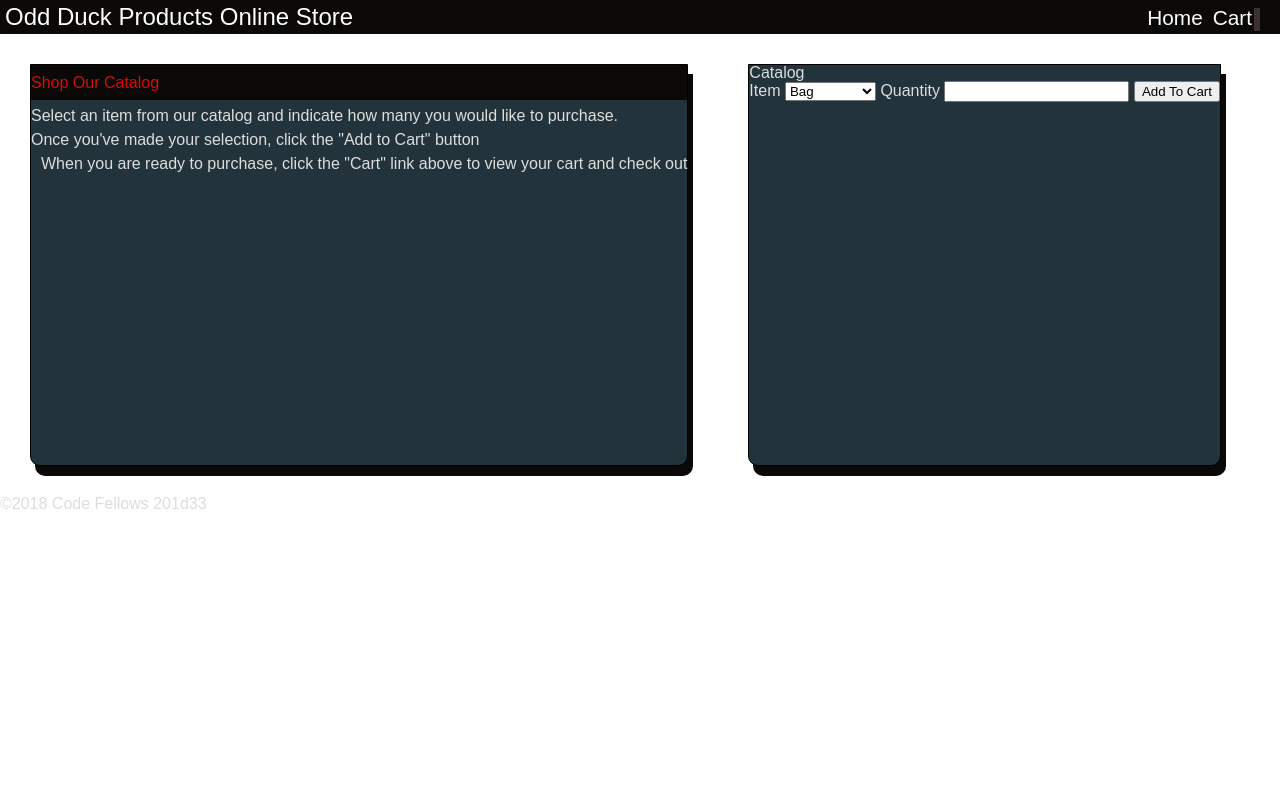
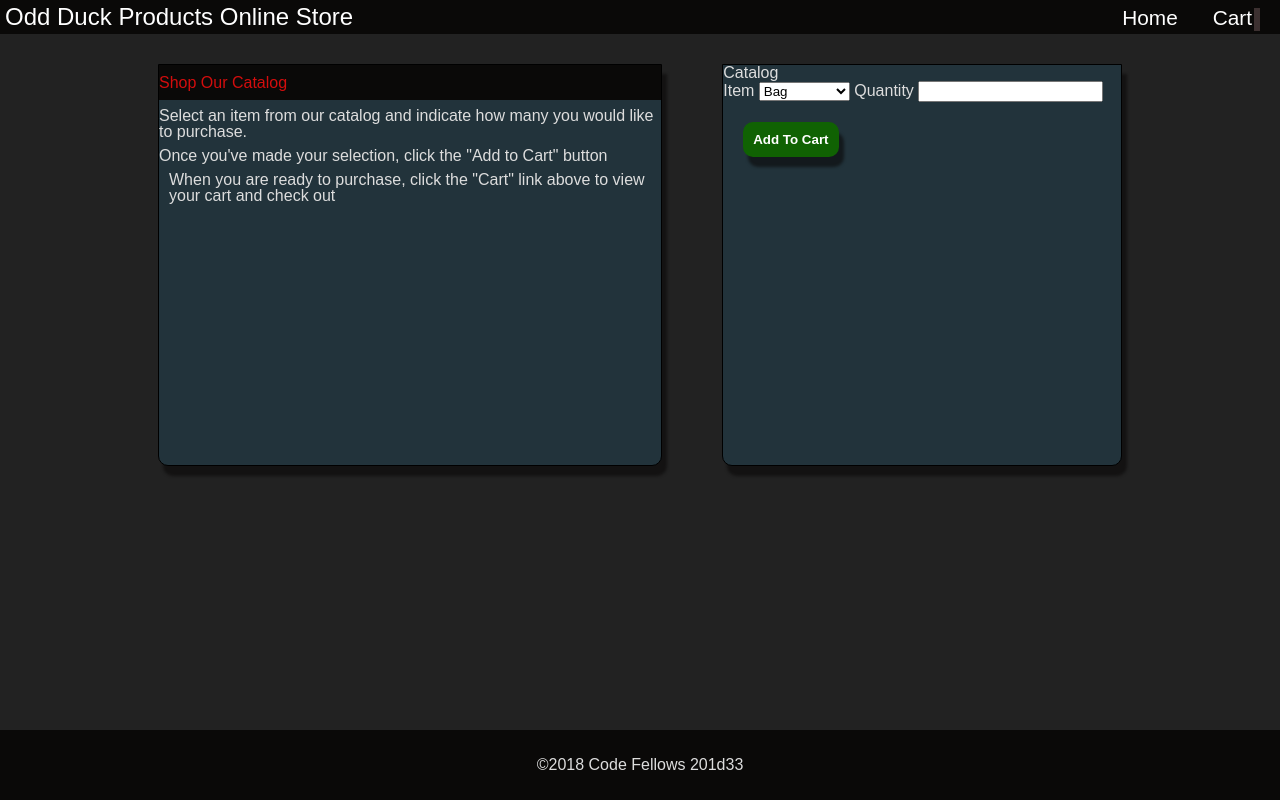
Before and after one commit to 201-301-code-fellows/lab-14, a plain HTML site: page index.html in a window 1280 px wide. Drawn offline with Linux system fonts and the light colour scheme.

Commit message:
add styles to button and fonts; add animation

```diff
--- a/css/style.css
+++ b/css/style.css
@@ -2,6 +2,11 @@
 body {
   font-family: sans-serif;
   color: #ddd;
+  background-color: #222;
+}
+
+main {
+  margin: 0 10vw;
 }
 
 /* nav bar */
@@ -34,6 +39,7 @@ a {
   text-decoration: none;
   color: white;
   font-size: 1.3rem;
+  margin-left: 25px;
 }
 
 body > header > h1 {
@@ -42,7 +48,7 @@ body > header > h1 {
   margin: 5px;
 }
 #itemCount {
-  color: black;
+  color: rgb(217, 188, 188);
   padding: 3px;
   background-color: rgb(60, 48, 48);
   margin-left: 2px;
@@ -57,7 +63,7 @@ main {
   flex-direction: column;
   border: black solid 1px;
   background-color: #22333b;
-  box-shadow: 5px 10px #0a0908;
+  box-shadow: 5px 10px 3px #0a090897;
   height: 50vh;
   margin: 30px;
   border-radius: 0px 0px 10px 10px;
@@ -82,3 +88,37 @@ th:first-child {
 div#cart-container.card {
   width: 60vw;
 }
+
+footer {
+  background-color: #0a0908;
+  width: 100%;
+  text-align: center;
+  display: flex;
+  justify-content: center;
+  align-items: center;
+  position: fixed;
+  bottom: 0;
+  height: 70px;
+}
+
+input[type='submit'] {
+  padding: 10px;
+  background-color: #106203;
+  color: white;
+  border-radius: 10px;
+  border: none;
+  font-weight: bold;
+  margin: 20px;
+  transition: all 0.144s ease-in-out;
+  box-shadow: 5px 10px 3px #0a090897;
+}
+
+input[type='submit']:hover {
+  background-color: #158b03;
+  transform: translateY(-4px);
+  box-shadow: 5px 15px 3px #0a090897;
+}
+
+input[type='submit']:active {
+  transform: translateY(-2px);
+}
```
